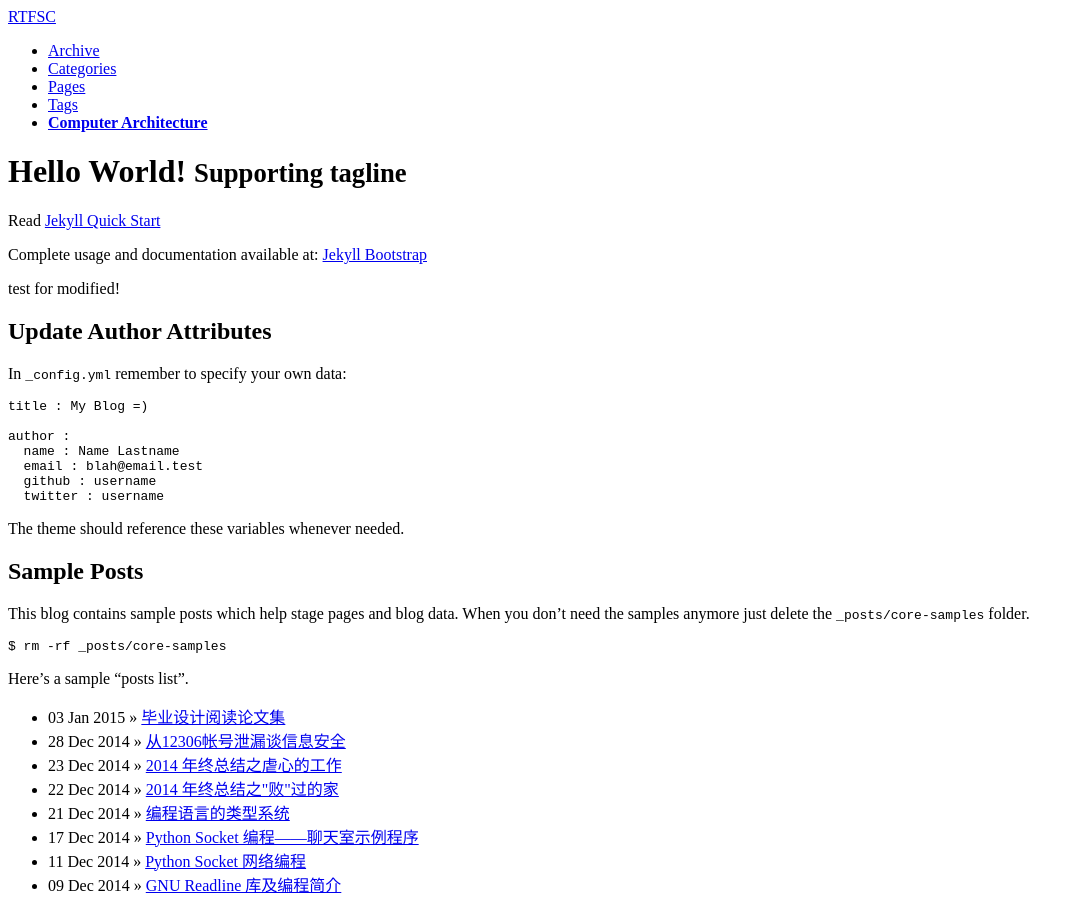
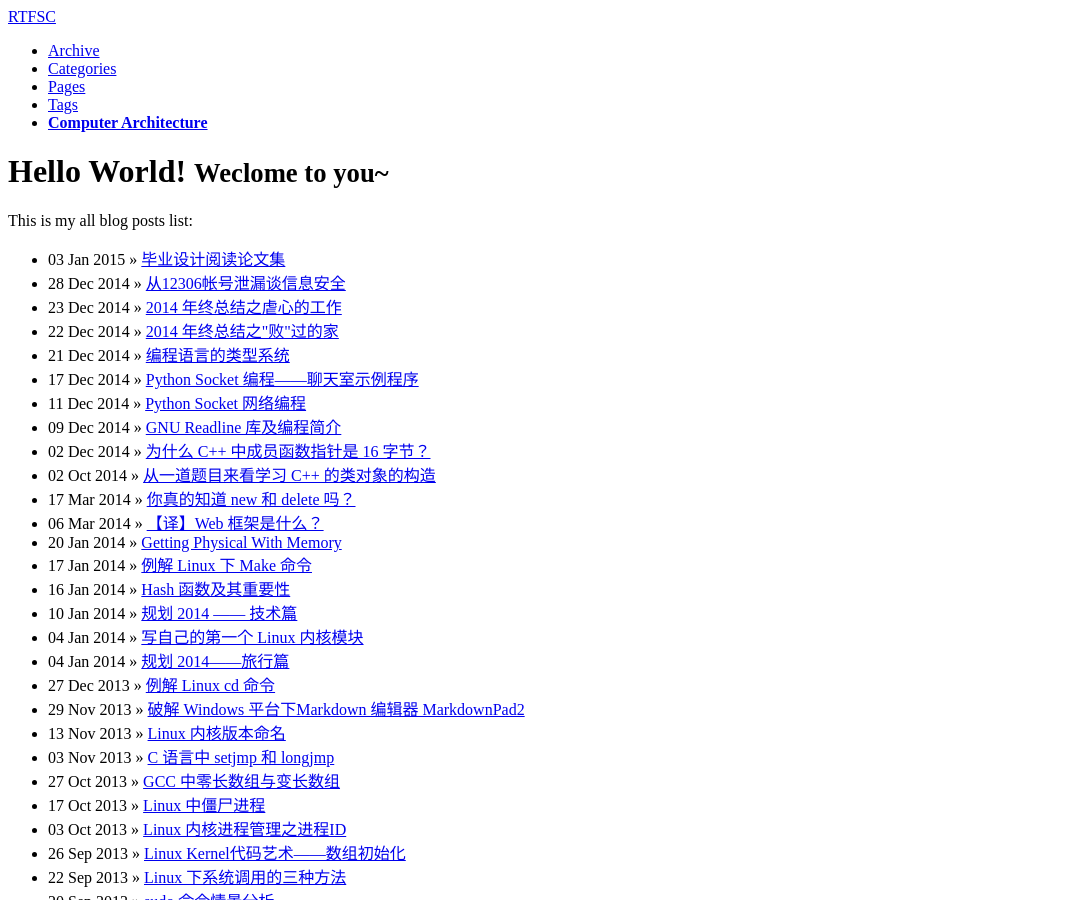
Before and after one commit to hazirguo/hazirguo.github.com, a Jekyll site: the page built from index.md, in a window 1280 px wide and 900 px high. Shown: the whole window, without its empty margins (0-1084 px from the left). Built offline with Jekyll 4.4.1, drawn with Linux system fonts in a browser that asks for light colours; Markdown is read by kramdown in place of the engine named in the settings; comment, search, counter and statistics services are not loaded; some of the changed text lies outside the part shown.

Commit message:
update index

```diff
--- a/index.md
+++ b/index.md
@@ -1,46 +1,14 @@
 ---
 layout: page
 title: Hello World!
-tagline: Supporting tagline
+tagline: Weclome to you~
 ---
 {% include JB/setup %}
 
-Read [Jekyll Quick Start](http://jekyllbootstrap.com/usage/jekyll-quick-start.html)
-
-Complete usage and documentation available at: [Jekyll Bootstrap](http://jekyllbootstrap.com)
-
-test for modified!
-
-## Update Author Attributes
-
-In `_config.yml` remember to specify your own data:
-
-    title : My Blog =)
-
-    author :
-      name : Name Lastname
-      email : blah@email.test
-      github : username
-      twitter : username
-
-The theme should reference these variables whenever needed.
-
-## Sample Posts
-
-This blog contains sample posts which help stage pages and blog data.
-When you don't need the samples anymore just delete the `_posts/core-samples` folder.
-
-    $ rm -rf _posts/core-samples
-
-Here's a sample "posts list".
+This is my all blog posts list:
 
 <ul class="posts">
   {% for post in site.posts %}
     <li><span>{{ post.date | date_to_string }}</span> &raquo; <a href="{{ BASE_PATH }}{{ post.url }}">{{ post.title }}</a></li>
   {% endfor %}
 </ul>
-
-## To-Do
-
-This theme is still unfinished. If you'd like to be added as a contributor, [please fork](http://github.com/plusjade/jekyll-bootstrap)!
-We need to clean up the themes, make theme usage guides with theme-specific markup examples.
```
